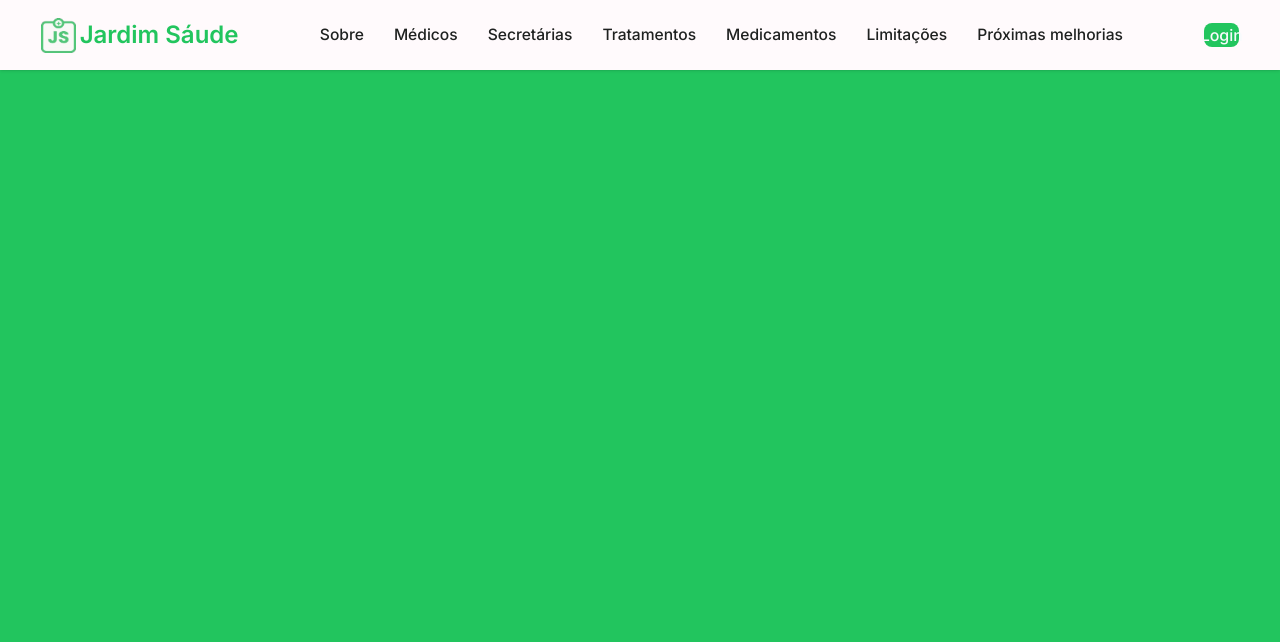
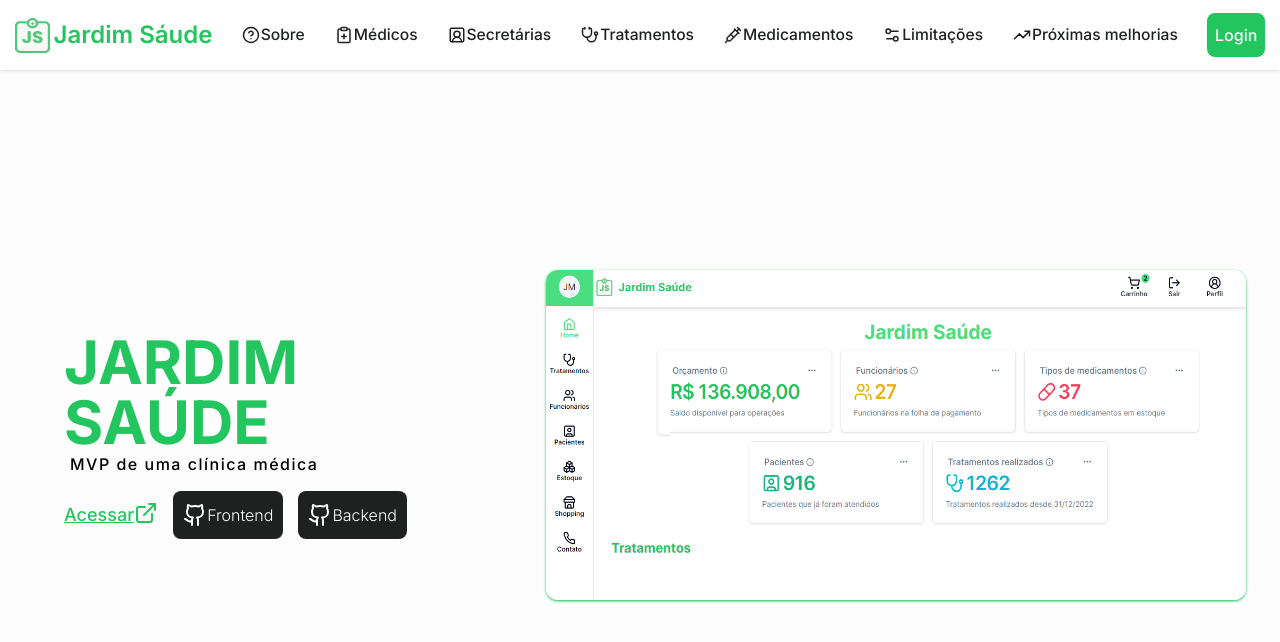
Before and after one commit to JoaoMarcosCS/JardimSaudeDoc, a React (Create React App) app: page / in a window 1280 px wide. Shown: the top 642 px of the page. Built offline with nearby package versions, Linux system fonts and the light colour scheme.

Commit message:
style: add header

```diff
--- a/src/App.tsx
+++ b/src/App.tsx
@@ -1,9 +1,13 @@
+import { Header } from "./components/header";
 import { NavBar } from "./components/navbar";
 
 
 function App() {
   return (
-    <NavBar/>
+    <>
+      <NavBar/>
+      <Header/>
+    </>
   );
 }
 
--- /dev/null
+++ b/src/components/header/index.tsx
@@ -0,0 +1,41 @@
+import { ButtonContainer, Container, GitHubButton, ImageBanner, ImageContainer, LinkText, SubText, SubTitle, TextArea, Title } from "./style"
+import Banner from "../../assets/img/banner-home.png"
+import { ExternalLink, Github } from "lucide-react"
+import { GitHubLogoIcon } from "@radix-ui/react-icons"
+
+export const Header = () => {
+    return (
+        <Container>
+            <TextArea>
+                <Title>
+                    JARDIM SAÚDE
+                </Title>
+                <SubText>
+                    MVP de uma clínica médica
+                </SubText>
+                <ButtonContainer>
+
+                    <LinkText>
+                        <a href="https://jardim-saude.vercel.app/login" target="_blank">
+                            Acessar
+                        </a>
+                        <ExternalLink />
+                    </LinkText>
+
+                    <GitHubButton>
+                        <p><Github /> </p>
+                        <a href="">Frontend</a>
+                    </GitHubButton>
+                    <GitHubButton>
+                        <p><Github /> </p>
+                        <a href="">Backend</a>
+                    </GitHubButton>
+                </ButtonContainer>
+
+            </TextArea>
+            <ImageContainer>
+                <ImageBanner src={Banner} />
+            </ImageContainer>
+        </Container >
+    )
+}
--- /dev/null
+++ b/src/components/header/style.ts
@@ -0,0 +1,102 @@
+import styled from "styled-components"
+
+export const Container = styled.header`
+    display: flex;
+    width:100%;
+    padding-top: 70px;
+    height:100vh;
+    background-color: var(--primary-color);
+`
+
+export const TextArea = styled.div`
+    display: flex;
+    justify-content: center;
+    flex-direction: column;
+    align-items: start;
+    padding-left: 5%;
+    width: 40%;
+    height: 100%;
+    background-color: var(--primary-color);
+    @media (max-width: 1100px){
+        width: 100%;
+        align-items: center;
+        justify-content: cneter;
+        padding-left:0%;
+        height: 100vh;
+    }
+`
+
+export const SubTitle = styled.h3`
+    font-size: 20px;
+    letter-spacing: 2px;
+    font-weight: 500;
+    color:var(--dark-color);
+`
+
+export const Title = styled.h1`
+    font-size: 3.75rem;
+    line-height: 1;
+    font-weight: 700;
+    color:var(--secondary-color);
+`
+
+export const SubText = styled.p`
+    font-size:16px;
+    letter-spacing: 1.5px;
+    font-weight: 500;
+    padding-left: 6px;
+    color:inherit;
+`
+
+export const ImageContainer = styled.div`
+    display: flex;
+    width: 60%;
+    height: 100%;
+    align-items: center;
+    padding: 0px 1%;
+    justify-content: center;
+    background-color: var(--primary-color);
+    @media (max-width: 1100px){
+        display:none;
+    }
+`
+
+export const ImageBanner = styled.img`
+    height:330px;
+    width:700px;
+    border-radius: 12px;
+    display: flex;
+    box-shadow: 0 1px 3px 0 var(--secondary-color), 0 1px 2px -1px var(--secondary-color);
+
+    @media (max-width: 1100px){
+        display: none;
+    }
+`
+export const ButtonContainer = styled.div`
+    display: flex;
+    justify-content: start;
+    align-items: center;
+    margin-top: 15px;
+    gap:15px;
+`
+
+export const LinkText = styled.p`
+    color:var(--secondary-color);
+    text-decoration:underline;
+    font-size:18px;
+    font-weight: 500;
+    display:flex;
+    flex-direction: row;
+`
+
+export const GitHubButton = styled.button`
+    padding: 12px 10px;
+    background-color: var(--dark-color);
+    color: var(--primary-color);
+    font-weight: 300;
+    display:flex;
+    justify-content: center;
+    align-items: center;
+    transition: all ease 0.1s;
+    border-radius: 8px;
+`
--- a/src/components/navbar/index.tsx
+++ b/src/components/navbar/index.tsx
@@ -1,6 +1,6 @@
-import { ImageLogo, LoginButton, NavBarContainer, NavBarItem, NavBarItemsContainer, NavBarLogo, TextLogo } from "./style"
+import { ImageLogo, LoginButton, NavBarContainer, NavBarItem, NavBarItemsContainer, NavBarLogo, SideMenuContainer, TextLogo } from "./style"
 import Logo from "../../assets/img/logoJardimSaude.png"
-import { ExternalLink } from "lucide-react"
+import { CircleHelp, ClipboardPlus, ExternalLink, Milestone, Settings2, ShieldEllipsis, SquareUserRound, Stethoscope, Syringe, TrendingUp } from "lucide-react"
 import { SideMenu } from "./sideMenu"
 
 export const NavBar = () => {
@@ -10,22 +10,23 @@ export const NavBar = () => {
                 <ImageLogo src={Logo}/>
                 <TextLogo>Jardim Sáude</TextLogo>
             </NavBarLogo>
-            <div className="max-sm:flex hidden">
+
+            <SideMenuContainer>
                 <SideMenu/>
-            </div>
+            </SideMenuContainer>
 
             <NavBarItemsContainer>
-                <NavBarItem href="#">Sobre</NavBarItem>
-                <NavBarItem href="#">Médicos</NavBarItem>
-                <NavBarItem href="#">Secretárias</NavBarItem>
-                <NavBarItem href="#">Tratamentos</NavBarItem>
-                <NavBarItem href="#">Medicamentos</NavBarItem>
-                <NavBarItem href="#">Limitações</NavBarItem>
-                <NavBarItem href="#">Próximas melhorias</NavBarItem>
+                <NavBarItem href="#"><CircleHelp size={18}/> Sobre</NavBarItem>
+                <NavBarItem href="#"><ClipboardPlus size={18} />Médicos</NavBarItem>
+                <NavBarItem href="#"><SquareUserRound size={18} />Secretárias</NavBarItem>
+                <NavBarItem href="#"><Stethoscope size={18} />Tratamentos</NavBarItem>
+                <NavBarItem href="#"><Syringe size={18} />Medicamentos</NavBarItem>
+                <NavBarItem href="#"><Settings2 size={18} />Limitações</NavBarItem>
+                <NavBarItem href="#"><TrendingUp size={18} />Próximas melhorias</NavBarItem>
             </NavBarItemsContainer>
 
             <LoginButton href="https://jardim-saude.vercel.app/login" target="_blank">
-                Login<ExternalLink/>
+                Login
             </LoginButton>
         </NavBarContainer>
     )
--- a/src/components/navbar/sideMenu.tsx
+++ b/src/components/navbar/sideMenu.tsx
@@ -1,3 +1,4 @@
+import { CircleHelp, ClipboardPlus, MenuIcon, Settings2, SquareUserRound, Stethoscope, Syringe, TrendingUp } from "lucide-react"
 import {
     Sheet,
     SheetContent,
@@ -6,19 +7,22 @@ import {
     SheetTitle,
     SheetTrigger,
 } from "../sheet/sheet"
+import { NavBarItemsContainer, NavBarItem } from "./style"
 
 export const SideMenu = () => {
     return (
-        <Sheet>
-            <SheetTrigger>Open</SheetTrigger>
-            <SheetContent>
-                <SheetHeader>
-                    <SheetTitle>Are you absolutely sure?</SheetTitle>
-                    <SheetDescription>
-                        This action cannot be undone. This will permanently delete your account
-                        and remove your data from our servers.
-                    </SheetDescription>
-                </SheetHeader>
+        <Sheet >
+            <SheetTrigger>
+                <MenuIcon />
+            </SheetTrigger>
+            <SheetContent className=" bg-white flex-col gap-4 flex">
+                <NavBarItem href="#"><CircleHelp size={18}/> Sobre</NavBarItem>
+                <NavBarItem href="#"><ClipboardPlus size={18} />Médicos</NavBarItem>
+                <NavBarItem href="#"><SquareUserRound size={18} />Secretárias</NavBarItem>
+                <NavBarItem href="#"><Stethoscope size={18} />Tratamentos</NavBarItem>
+                <NavBarItem href="#"><Syringe size={18} />Medicamentos</NavBarItem>
+                <NavBarItem href="#"><Settings2 size={18} />Limitações</NavBarItem>
+                <NavBarItem href="#"><TrendingUp size={18} />Próximas melhorias</NavBarItem>
             </SheetContent>
         </Sheet>
     )
--- a/src/components/navbar/style.ts
+++ b/src/components/navbar/style.ts
@@ -6,7 +6,7 @@ export const NavBarContainer = styled.nav`
     align-items: center;
     height: 70px;
     position:fixed;
-    background-color: rgb(255 250 252);
+    background-color:#ffffff;
     width:100%;
     box-shadow: 0 1px 3px 0 rgb(0 0 0 / 0.1), 0 1px 2px -1px rgb(0 0 0 / 0.1);
     @media (max-width: 1100px){
@@ -49,8 +49,12 @@ export const NavBarItemsContainer = styled.ul`
 export const NavBarItem = styled.a`
     font-size: 0.975rem;
     line-height: 1.25rem;
-    color: #1f2120;
+    color: var(--dark-color);
     font-weight: 500;
+    display:flex;
+    align-items: center;
+    flex-direction: row;
+    gap:1px;
     transition: all ease 0.1s;
     &:hover{
         color: rgb(22 163 74);
@@ -58,22 +62,24 @@ export const NavBarItem = styled.a`
 `
 
 export const LoginButton = styled.a`
-    padding-left: 12px;
-    padding-right: 12px;
-    padding-top:6px;
-    padding-bottom: 6px;
-
-    background-color: rgb(34 197 94);
-    color: rgb(248 250 252);
-    width: 35px;
+    padding: 10px 8px;
+    background-color: var(--secondary-color);
+    color: var(--primary-color);
     font-weight: 500;
     display:flex;
     justify-content: center;
     align-items: center;
-    height:24px;
     transition: all ease 0.1s;
     border-radius: 8px;
     &:hover{
         background-color: rgb(22 163 74);
     }
 `
+
+export const SideMenuContainer = styled.div`
+   display:none;
+
+   @media (max-width: 1100px){
+        display: flex;
+    }
+`
--- a/src/index.css
+++ b/src/index.css
@@ -4,14 +4,18 @@
 @tailwind components;
 @tailwind utilities;
 
-
+:root{
+  --primary-color:  rgb(253, 253, 253 );
+  --secondary-color: rgb(34 197 94);
+  --dark-color: #1f2120;
+}
 
 body {
   margin: 0;
   font-family: "Inter", sans-serif;
   -webkit-font-smoothing: antialiased;
   -moz-osx-font-smoothing: grayscale;
-  background-color: rgb(34 197 94);
+  background-color: var(--secondary-color);
 }
 
 code {
```
Also changed, not shown: src/assets/img/banner-home.png.
